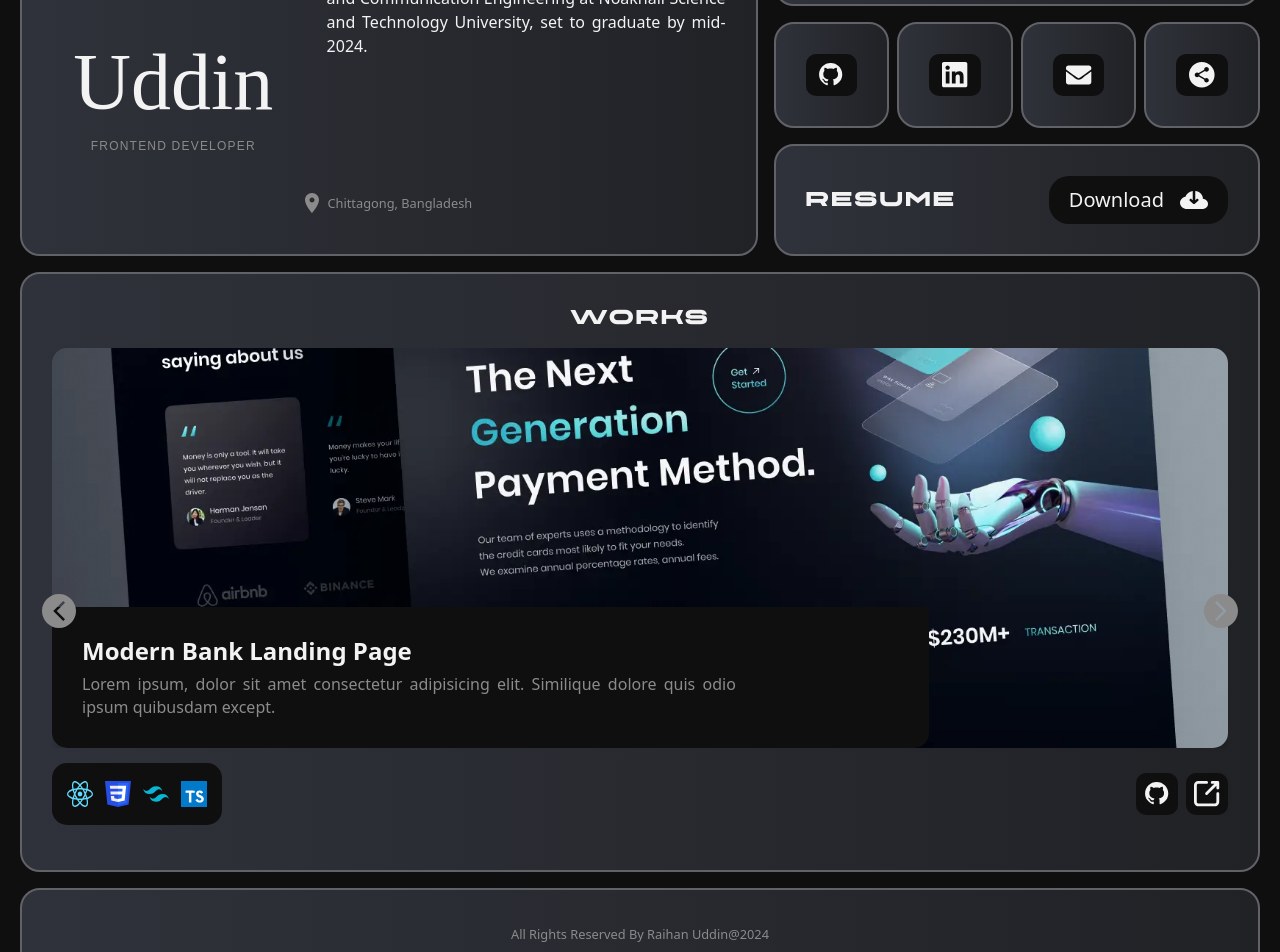
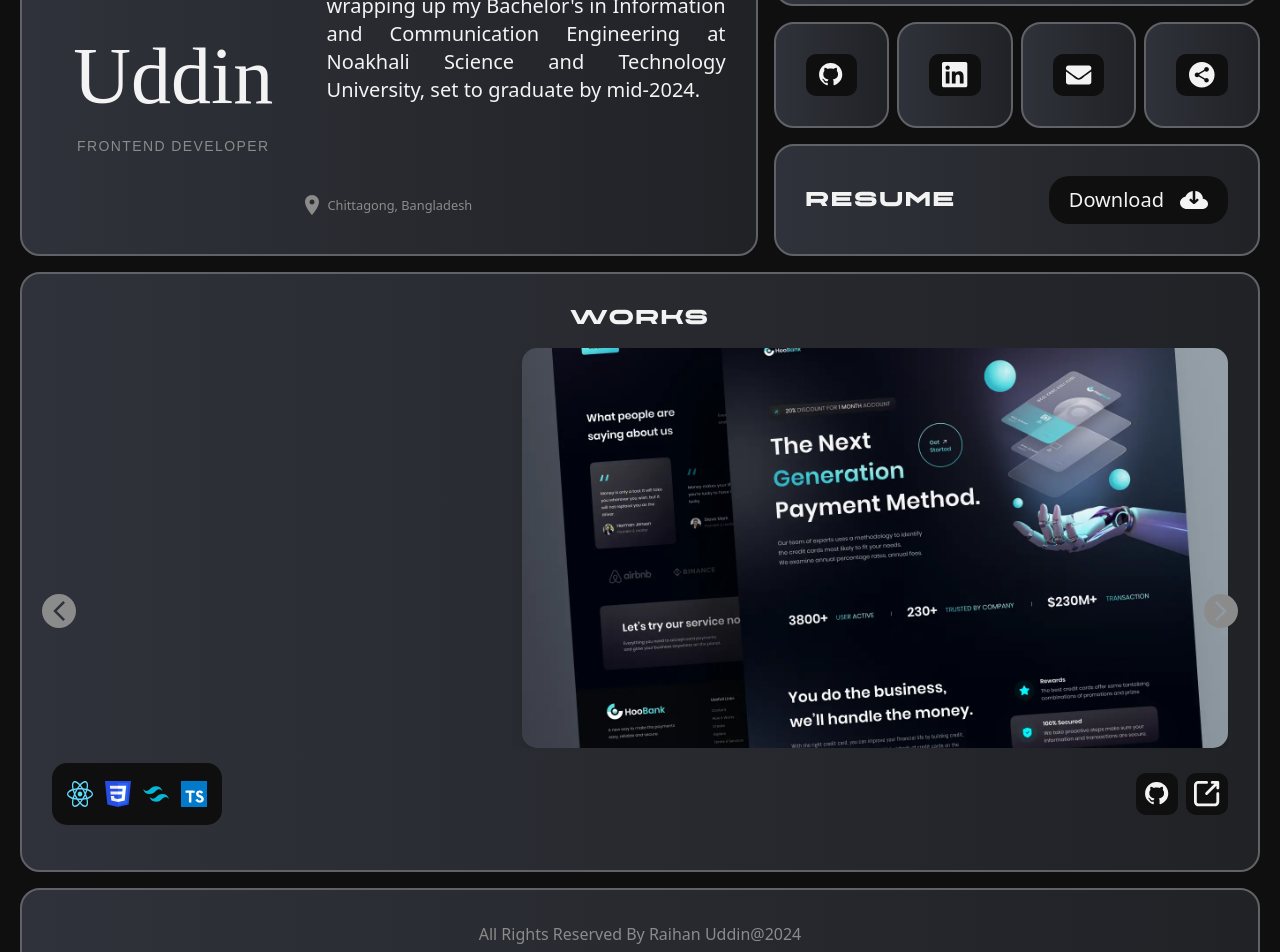
Before and after one commit to Rai321han/Portfolio, a React (Vite) app: page / in a window 1280 px wide. Shown: the part 260-1212 px from the top of the page. Built offline with nearby package versions, Linux system fonts and the light colour scheme; a web font is replaced by a local one.

Commit message:
animation update

```diff
--- a/index.html
+++ b/index.html
@@ -19,7 +19,7 @@
     <meta name="viewport" content="width=device-width, initial-scale=1.0" />
     <title>Portfolio</title>
   </head>
-  <body class="dark bg-background color">
+  <body class="dark bg-background p-[10px]">
     <div class="color">
       <div id="root"></div>
     </div>
--- a/src/components/Footer.tsx
+++ b/src/components/Footer.tsx
@@ -5,7 +5,7 @@ import Section from "./Section";
 export default function Footer() {
   return (
     <Section className="col-[1/14] md:col-[1/11] row-[10/11] md:row-[10/11]">
-      <p className="text-textColorDim text-center text-[0.8rem]">
+      <p className="text-textColorDim text-center text-[0.8rem] md:text-[1rem]">
         All Rights Reserved By Raihan Uddin@2024
       </p>
       <FadingLeft />
--- a/src/components/Intro.tsx
+++ b/src/components/Intro.tsx
@@ -13,11 +13,11 @@ export default function Intro() {
             <br />
             &nbsp; Uddin
           </div>
-          <div className="font-prosto tracking-widest text-textColorDim text-xs">
+          <div className="font-prosto tracking-widest text-textColorDim text-[14px]">
             FRONTEND DEVELOPER
           </div>
         </div>
-        <div className="text-justify leading-6 text-[16px] lg:col-[2/4] lg:pl-2">
+        <div className="text-justify leading-6 text-[16px] lg:text-[20px] lg:leading-7 lg:col-[2/4] lg:pl-2">
           I love solving problems and making websites that are user-friendly and
           can scale up smoothly. Right now, I'm wrapping up my Bachelor's in
           Information and Communication Engineering at Noakhali Science and
--- a/src/components/Project.tsx
+++ b/src/components/Project.tsx
@@ -22,13 +22,13 @@ export default function Project({ project }: ProjectDataType) {
 
   return (
     <>
-      <div className="row-[1/3] relative  w-full overflow-hidden">
+      <div className="row-[1/3] relative  w-full overflow-hidden md:grid md:grid-cols-[2fr_3fr] md:grid-rows-1">
         <img
-          className=" rounded-[15px] animate-imageChangeAnimation w-[100%] h-[100%] object-cover origin-center shadow-lg "
+          className="z-[2] md:row-[1/2] md:col-[2/3] rounded-[15px] animate-imageChangeAnimation w-[100%] h-[100%] object-cover origin-center shadow-lg "
           src={imageUrl}
           alt="projectImage"
         />
-        <div className="backdrop-blur-sm animate-ScaleYanimation origin-[0%_100%] rounded-b-[15px] flex flex-col gap-2 absolute bottom-[0%] p-pdSecSmall sm:p-pdSecLarge bg-primaryDim">
+        <div className=" md:col-[1/2] animate-ScaleYanimation md:animate-ScaleXanimationReverse origin-[0%_100%] rounded-b-[15px] md:rounded-l-[15px]  md:rounded-r-none flex flex-col justify-center gap-2 absolute  bottom-[0%] md:h-full p-pdSecSmall sm:p-pdSecLarge bg-primaryDim w-full">
           <h1 className="text-textColor text-[1.2rem] xs:text-[1.5rem] font-bold sm:max-w-[80%]">
             {projectTitle}
           </h1>
@@ -38,21 +38,13 @@ export default function Project({ project }: ProjectDataType) {
         </div>
       </div>
 
-      <div className=" flex flex-row justify-between items-center row-[3/4] py-[15px]">
+      <div className=" flex flex-row justify-between items-center row-[3/4] py-[15px] overflow-hidden">
         <StackTag stacks={icons} />
-        <div className="animate-ScaleXanimation origin-right flex flex-row gap-2 justify-stretch">
-          <a
-            href={repoLink}
-            target="_blank"
-            className="animate-imageChangeAnimation"
-          >
+        <div className="animate-ScaleXanimationReverse flex flex-row gap-2 justify-stretch">
+          <a href={repoLink} target="_blank">
             <Icon data={[GITHUB_ICON, "GitHub Repo"]} />
           </a>
-          <a
-            href={liveLink}
-            target="_blank"
-            className="animate-imageChangeAnimation"
-          >
+          <a href={liveLink} target="_blank">
             <Icon data={[EXTERNAL_ICON, "See Live"]} />
           </a>
         </div>
--- a/tailwind.config.js
+++ b/tailwind.config.js
@@ -24,6 +24,7 @@ export default {
         imageChangeAnimation: "imageChangeAnimation 300ms ease-out",
         ScaleYanimation: "ScaleYanimation 300ms ease-in",
         ScaleXanimation: "ScaleXanimation 300ms ease-in-out",
+        ScaleXanimationReverse: "ScaleXanimationReverse 300ms ease-in-out",
       },
       keyframes: {
         marquee: {
@@ -41,10 +42,26 @@ export default {
           "100%": { transform: "scaleY(100%)" },
         },
 
+        // ScaleXanimation: {
+        //   "0%": { transform: "scaleX(0%)" },
+
+        //   "100%": { transform: "scaleX(100%)" },
+        // },
+
+        ScaleXanimationReverse: {
+          "0%": { transform: "translateX(100%)", opacity: 0 },
+
+          "70%": { transform: "translateX(50%)", opacity: 0.2 },
+
+          "100%": { transform: "translateX(0%)", opacity: 1 },
+        },
+
         ScaleXanimation: {
-          "0%": { transform: "scaleX(0%)" },
+          "0%": { transform: "translateX(-100%)", opacity: 0 },
 
-          "100%": { transform: "scaleX(100%)" },
+          "50%": { transform: "translateX(-50%)", opacity: 0.2 },
+
+          "100%": { transform: "translateX(0%)", opacity: 1 },
         },
       },
 
```
